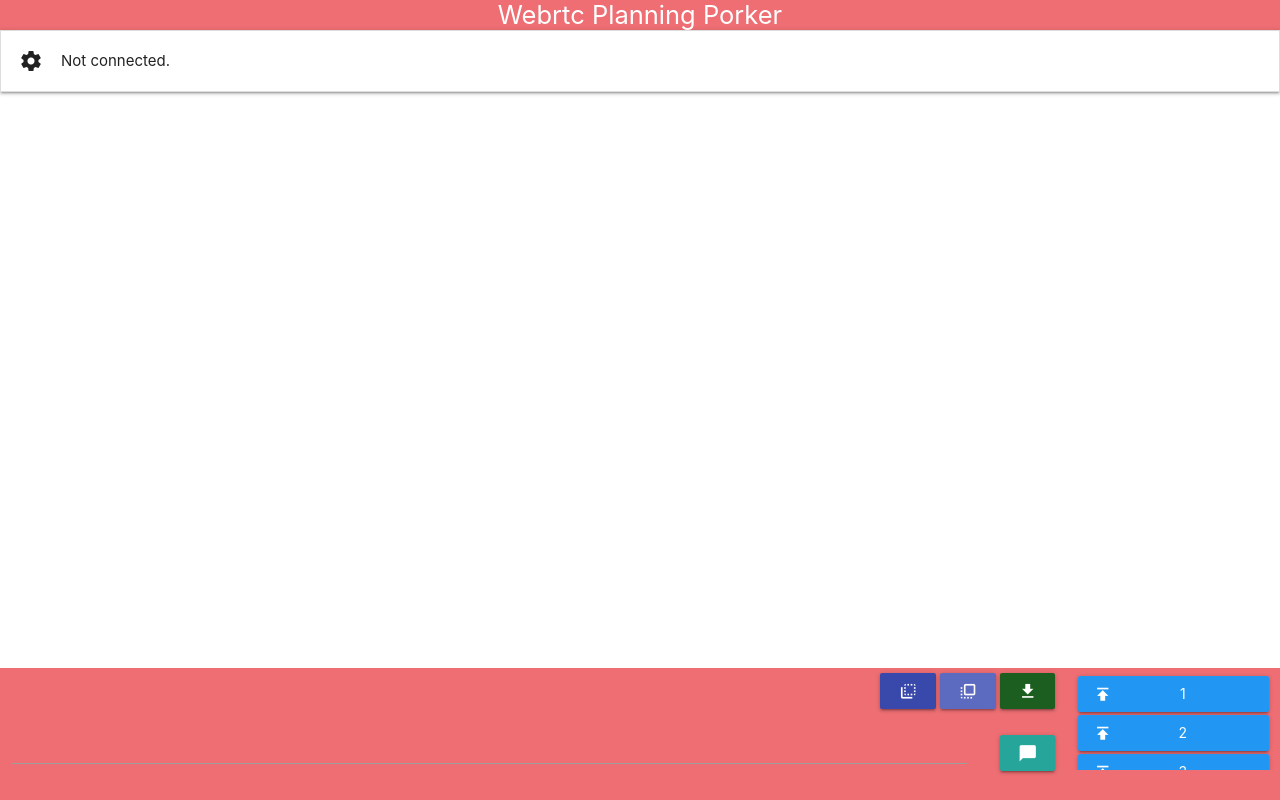
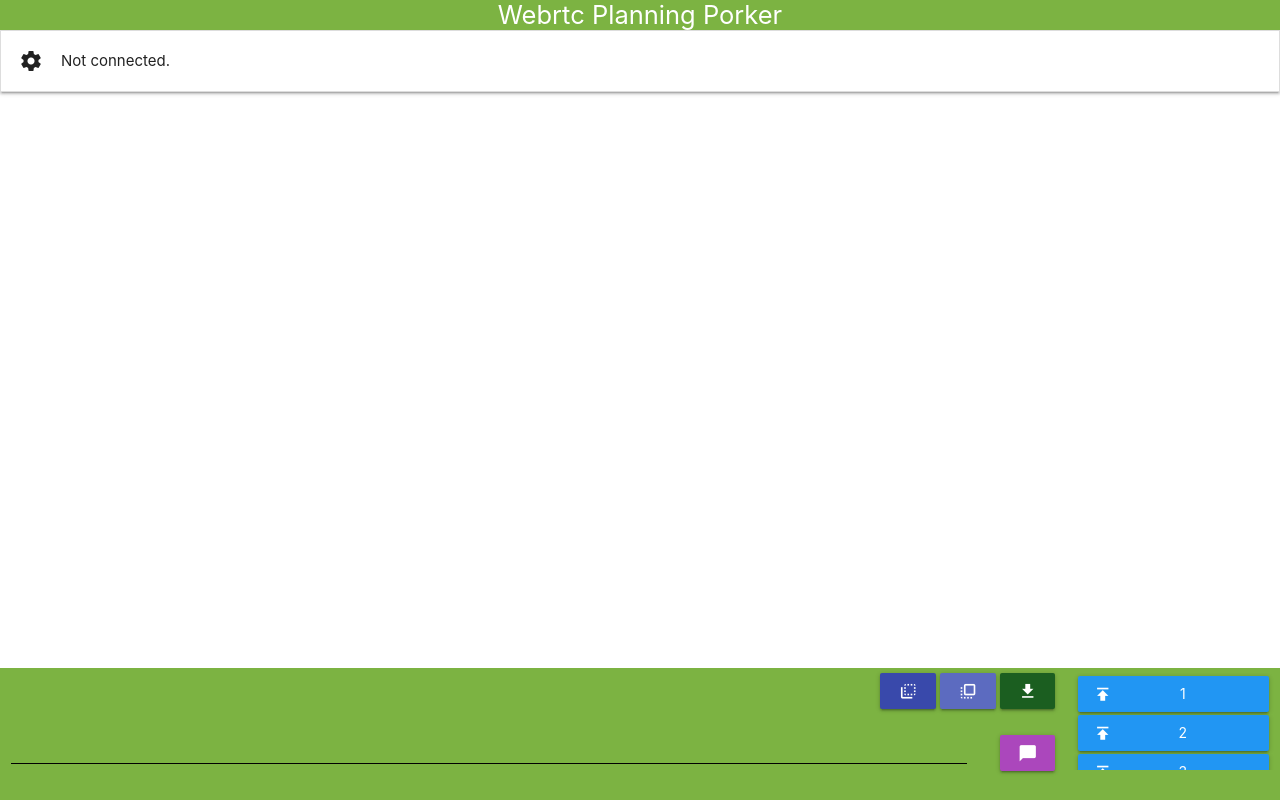
Before and after one commit to TatsuoWatanabe/sample-webrtc-planning-poker, a website: page public/index.html in a window 1280 px wide. Drawn offline with nearby package versions, Linux system fonts and the light colour scheme.

Commit message:
Change app main color.

```diff
--- a/public/css/styles.css
+++ b/public/css/styles.css
@@ -99,6 +99,7 @@ textarea.materialize-textarea {
   margin-bottom: 0;
   height: 1.9rem;
   min-height: 1.9rem;
+  border-bottom-color: black;
 }
 .page-footer {
   padding-top: 0px;
--- a/public/index.html
+++ b/public/index.html
@@ -28,7 +28,7 @@
 
 <body>
   <nav>
-    <div class="nav-wrapper">
+    <div class="nav-wrapper app-color">
       <span class="brand-logo center">Webrtc Planning Porker</span>
     </div>
   </nav>
@@ -126,7 +126,7 @@
     </div>
   </main>
 
-  <footer class="page-footer">
+  <footer class="page-footer app-color">
     <div class="row">
       <div class="left-column col s8 m10">
         <div class="row">
@@ -147,7 +147,7 @@
             <textarea id="tbox-msg" rows="1" class="materialize-textarea"></textarea>
           </div>
           <div class="input-field right-align col s3 m2 l1">
-            <button class="waves-effect waves-light btn" onclick="app.sendMessage();">
+            <button class="waves-effect waves-light btn purple lighten-1" onclick="app.sendMessage();">
               <i class="material-icons">chat_bubble</i>
             </button>
           </div>
--- a/public/scripts/app.js
+++ b/public/scripts/app.js
@@ -1,9 +1,11 @@
 class SampleWebrtcPlanningPorkerApp {
   get roomMode() { return { mesh: 'mesh', sfu: 'sfu' }; }
   get cardValues() { return [1, 2, 3, 5, 8, 13, 21, 34, 55, 89, 144, 233]; }
+  get appColor() { return { connected: 'green accent-4', notConnected: 'light-green darken-1'}; }
 
   start() {
     this.el = {
+      $appColor         : $('.app-color'),
       $selfStateArea    : $('.self-state-area'),
       $selfNameArea     : $('.self-name-area'),
       $disableOnConnect : $('.disable-on-connect'),
@@ -168,6 +170,7 @@ class SampleWebrtcPlanningPorkerApp {
 
   applyConnected(isConnected = false) {
     const nc = 'Not connected.';
+    this.setAppColor(isConnected ? this.appColor.connected : this.appColor.notConnected);
     this.el.$selfStateArea.text(isConnected ? `Your Peer id is ${this.peer.id}` : nc);
     this.el.$connectedArea.text(isConnected ? 'Connected.' : nc);
     this.el.$btnConnect.toggle(!isConnected);
@@ -198,6 +201,15 @@ class SampleWebrtcPlanningPorkerApp {
 
   getCard(id) {
     return $(`.card-${id}`);
+  }
+
+  setAppColor(colorName) {
+    const ac = 'app-color';
+    const oldColor = this.el.$appColor.data(ac);
+    this.el.$appColor.removeClass(oldColor);
+    this.el.$appColor.addClass(colorName);
+    // remeber current color className.
+    this.el.$appColor.data(ac, colorName);
   }
 
   setDispName(val) {
```
